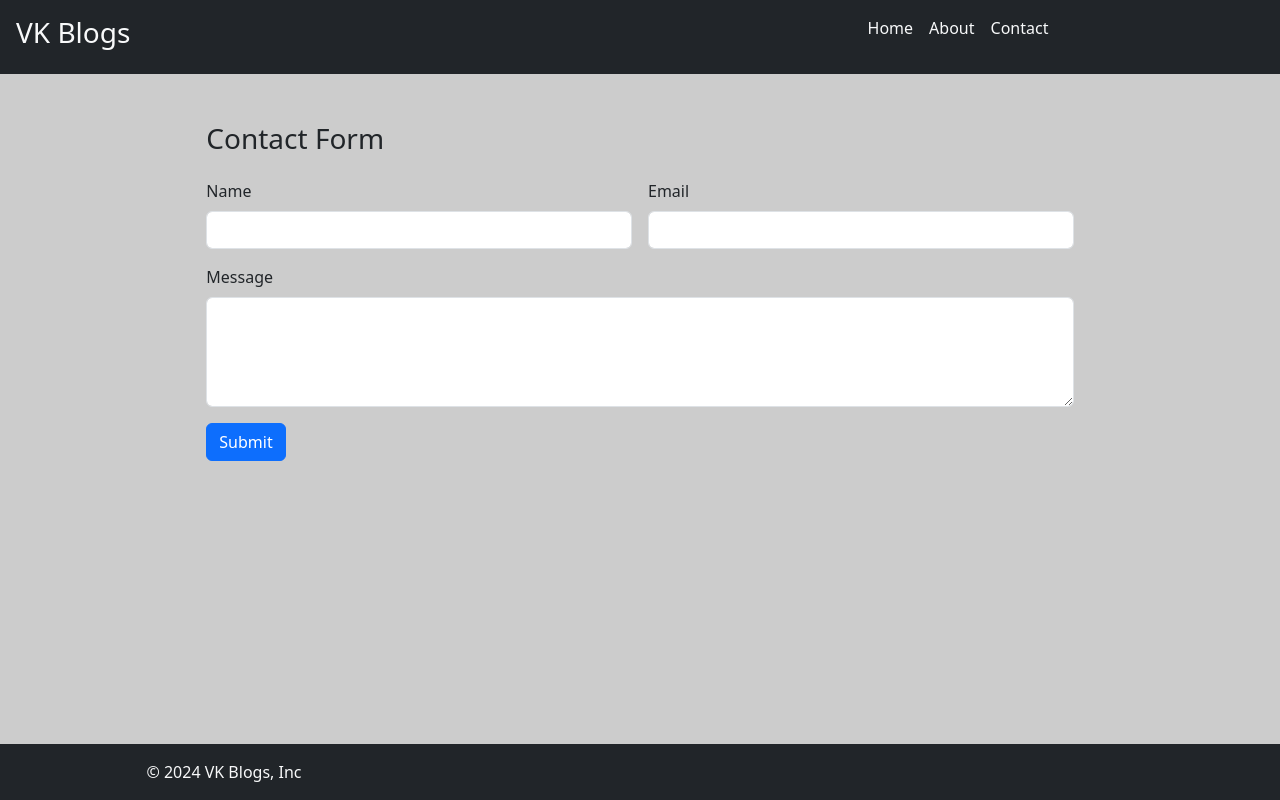
After one commit to Vishnukumar4224/-Blog-Website, a Django app: template myproject/blog/templates/blog/contact.html in a window 1280 px wide. The commit adds this page. Run offline with Django 5.2, Linux system fonts and the light colour scheme; the template is opened without the code that fills it: values that come from a table or form of the project are taken from there, others are empty; parts of the project's set-up code (start-up, migrations or seed data) failed here and were passed over; some libraries are stand-ins or nearby versions.

Commit message:
contact form validation

```diff
--- /dev/null
+++ b/myproject/blog/forms.py
@@ -0,0 +1,6 @@
+from django import forms
+
+class ContactForm(forms.Form):
+    name = forms.CharField(max_length=100, label="name")
+    email = forms.EmailField(label="email")
+    message = forms.CharField(label="message")
--- /dev/null
+++ b/myproject/blog/templates/blog/contact.html
@@ -0,0 +1,61 @@
+{%extends "blog/base.html"%} {%block content%}
+<div class="container-fluid">
+  <div class="d-flex justify-content-center mt-5">
+    <div class="d-flex gap-3 flex-column">
+      <h3>Contact Form</h3>
+
+      <!-- Error messages -->
+      {% for field in form %} {% if field.errors %}
+      <div class="col-12">
+        <span class="fw-bold"> {{field.label_tag}} </span>
+        {% for error in field.errors %}
+        <span class="text-danger"> {{error}} </span>
+        {% endfor %}
+      </div>
+      {% endif %} {% endfor %}
+
+      <!-- Success message -->
+      {% if success_message %}
+      <div class="alert alert-success" role="alert">{{success_message}}</div>
+      {% endif %}
+
+      <form method="post" class="row g-3">
+        {%csrf_token%}
+        <div class="col-md-6">
+          <label for="name" class="form-label">Name</label>
+          <input
+            type="text"
+            class="form-control"
+            id="name"
+            name="name"
+
+          />
+        </div>
+        <div class="col-md-6">
+          <label for="email" class="form-label">Email</label>
+          <input
+            type="email"
+            class="form-control"
+            id="email"
+            name="email"
+
+          />
+        </div>
+        <div class="col-12">
+          <label for="message" class="form-label">Message</label>
+          <textarea
+            class="form-control"
+            id="message"
+            name="message"
+            rows="4"
+
+          ></textarea>
+        </div>
+        <div class="col-12">
+          <button type="submit" class="btn btn-primary">Submit</button>
+        </div>
+      </form>
+    </div>
+  </div>
+</div>
+{%endblock%}
--- a/myproject/blog/templates/blog/index.html
+++ b/myproject/blog/templates/blog/index.html
@@ -1,4 +1,6 @@
-{%extends "blog/base.html"%} {%block content%}
+{%extends "blog/base.html"%}
+
+{%block content%}
 
 <div class="container-fluid">
   <div class="row my-2">
--- a/myproject/blog/urls.py
+++ b/myproject/blog/urls.py
@@ -9,5 +9,6 @@ urlpatterns = [
     path('post/<str:slug>', views.detail, name='detail'),
     path('new_updated_url',views.new_url, name='new_page_url'),
     path('old_url', views.old_url_redirect, name='old_url'),
+    path('contact',views.contact_view, name='contact'),
 
     ]
--- a/myproject/myproject/settings.py
+++ b/myproject/myproject/settings.py
@@ -23,7 +23,7 @@ BASE_DIR = Path(__file__).resolve().parent.parent
 SECRET_KEY = 'django-insecure-c%iyvi=mi$9u-_3&6tl6u)8s@1^b+8kh%p&l3ghir0tkbepsb&'
 
 # SECURITY WARNING: don't run with debug turned on in production!
-DEBUG = False
+DEBUG = True
 
 ALLOWED_HOSTS = [
     'localhost',
```
Also changed, not shown: myproject/blog/views.py (+20 -0 lines).
